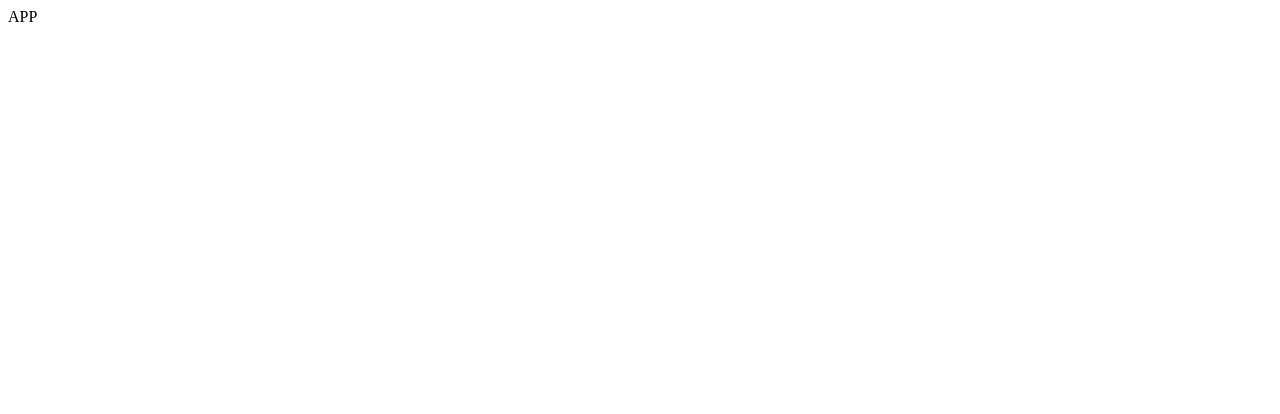
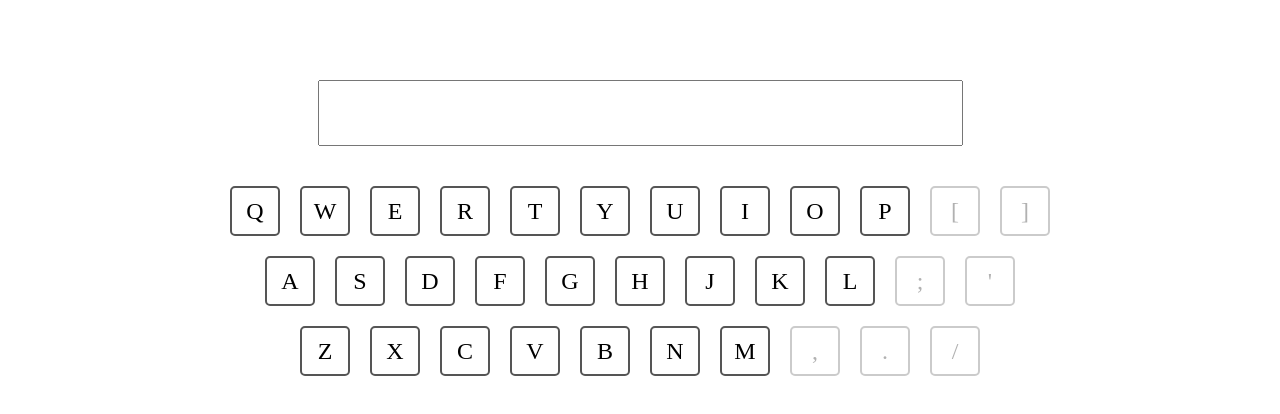
Before and after one commit to TSinChen/alphabet-typing, a React (Create React App) app: page / in a window 1280 px wide. Shown: the top 414 px of the page. Built offline with nearby package versions, Linux system fonts and the light colour scheme.

Commit message:
feat: function finished

```diff
--- a/package.json
+++ b/package.json
@@ -10,10 +10,10 @@
     "@types/node": "^16.11.60",
     "@types/react": "^18.0.21",
     "@types/react-dom": "^18.0.6",
-    "dart-sass": "^1.25.0",
     "react": "^18.2.0",
     "react-dom": "^18.2.0",
     "react-scripts": "5.0.1",
+    "sass": "^1.55.0",
     "typescript": "^4.8.3",
     "web-vitals": "^2.1.4"
   },
--- a/src/App.tsx
+++ b/src/App.tsx
@@ -1,5 +1,24 @@
+import { useState } from "react";
+
+import { Input, Keyboard } from "./components";
+
+const A_TO_Z = "ABCDEFGHIJKLMNOPQRSTUVWXYZ";
+
 const App = () => {
-  return <div>APP</div>;
+  const [inputs, setInputs] = useState("");
+
+  const validatedSetInputs = (input: string) => {
+    if (A_TO_Z.startsWith(input)) {
+      setInputs(input);
+    }
+  };
+
+  return (
+    <div className="container">
+      <Input inputs={inputs} validatedSetInputs={validatedSetInputs} />
+      <Keyboard inputs={inputs} validatedSetInputs={validatedSetInputs} />
+    </div>
+  );
 };
 
 export default App;
--- /dev/null
+++ b/src/components/Input/Input.tsx
@@ -0,0 +1,16 @@
+type Props = {
+  inputs: string;
+  validatedSetInputs: (input: string) => void;
+};
+
+const Input = ({ inputs, validatedSetInputs }: Props) => {
+  return (
+    <input
+      className="input"
+      value={inputs}
+      onChange={(e) => validatedSetInputs(e.target.value.toUpperCase())}
+    />
+  );
+};
+
+export default Input;
--- /dev/null
+++ b/src/components/Keyboard/Keyboard.tsx
@@ -0,0 +1,50 @@
+import { useCallback } from "react";
+import { notAlphabet, isTyped } from "../../utils/helper";
+
+type Props = {
+  inputs: string;
+  validatedSetInputs: (input: string) => void;
+};
+
+const KEYBOARD = {
+  row1: "QWERTYUIOP[]",
+  row2: "ASDFGHJKL;'",
+  row3: "ZXCVBNM,./",
+};
+
+const Keyboard = ({ inputs, validatedSetInputs }: Props) => {
+  const getKeyStatusClass = useCallback(
+    (key: string) => {
+      if (isTyped(inputs, key)) return "typed";
+      if (notAlphabet(key)) return "symbol";
+      return "";
+    },
+    [inputs]
+  );
+
+  const handleKeyClick = (key: string) => {
+    if (!(isTyped(inputs, key) || notAlphabet(key))) {
+      validatedSetInputs(inputs + key);
+    }
+  };
+
+  return (
+    <div className="keyboard">
+      {Object.entries(KEYBOARD).map(([row, keys]) => (
+        <div className="keyboard__row" key={row}>
+          {keys.split("").map((key) => (
+            <div
+              className={`keyboard__key ${getKeyStatusClass(key)}`}
+              key={key}
+              onClick={() => handleKeyClick(key)}
+            >
+              {key}
+            </div>
+          ))}
+        </div>
+      ))}
+    </div>
+  );
+};
+
+export default Keyboard;
--- /dev/null
+++ b/src/components/index.ts
@@ -0,0 +1,2 @@
+export { default as Input } from "./Input/Input";
+export { default as Keyboard } from "./Keyboard/Keyboard";
--- a/src/index.tsx
+++ b/src/index.tsx
@@ -1,5 +1,6 @@
 import ReactDOM from "react-dom/client";
 import App from "./App";
+import "./styles/style.scss";
 
 const root = ReactDOM.createRoot(
   document.getElementById("root") as HTMLElement
--- /dev/null
+++ b/src/styles/_reset.scss
@@ -0,0 +1,9 @@
+* {
+  margin: 0;
+  padding: 0;
+  box-sizing: border-box;
+}
+
+html {
+  font-size: 62.5%;
+}
--- /dev/null
+++ b/src/styles/style.scss
@@ -0,0 +1,58 @@
+@import "./reset";
+
+.container {
+  display: flex;
+  width: 80rem;
+  margin: 8rem auto;
+  align-items: center;
+  flex-direction: column;
+
+  > *:not(:last-child) {
+    margin-bottom: 3rem;
+  }
+}
+
+.input {
+  width: 100%;
+  max-width: 21.5em;
+  padding: 1.4rem;
+  font-size: 3rem;
+  letter-spacing: 3px;
+  text-align: center;
+}
+
+.keyboard {
+  &__row {
+    display: flex;
+    justify-content: center;
+  }
+
+  &__key {
+    display: flex;
+    margin: 1rem;
+    width: 5rem;
+    height: 5rem;
+    font-size: 2.4rem;
+    justify-content: center;
+    align-items: center;
+    border: 2px solid #555;
+    border-radius: 5px;
+    cursor: pointer;
+    user-select: none;
+    transition: all 0.3s;
+
+    &:hover {
+      transform: translateY(-3px);
+    }
+
+    &:active {
+      transform: translateY(2px);
+    }
+
+    &.typed,
+    &.symbol {
+      cursor: default;
+      opacity: 0.3;
+    }
+  }
+}
--- /dev/null
+++ b/src/utils/helper.ts
@@ -0,0 +1,4 @@
+export const isTyped = (inputs: string, letter: string) =>
+  inputs.includes(letter);
+
+export const notAlphabet = (char: string) => /[^a-zA-Z]/.test(char);
```
Also changed, not shown: 1 other file (tests, documents, lock files or other folders).
